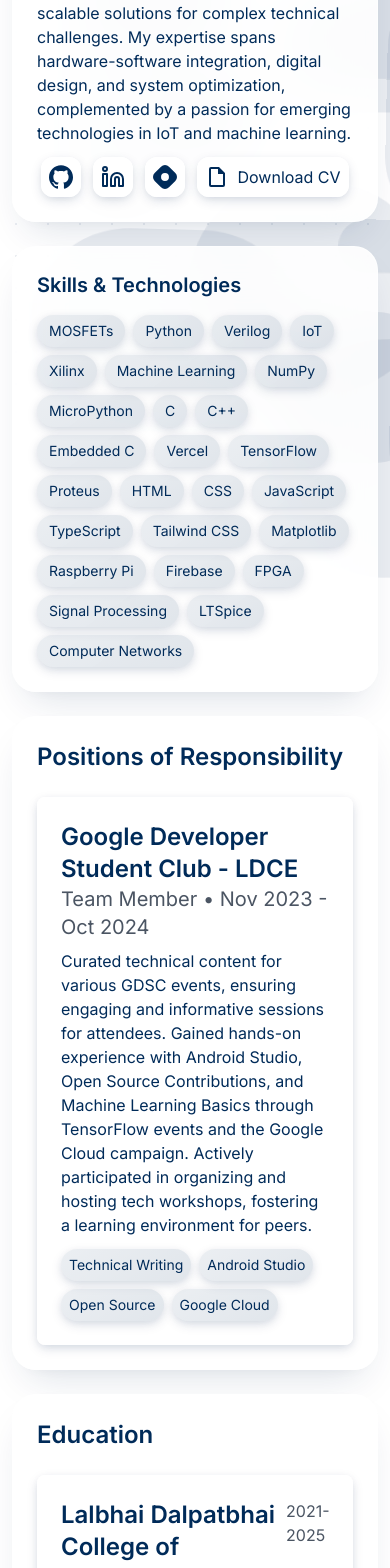
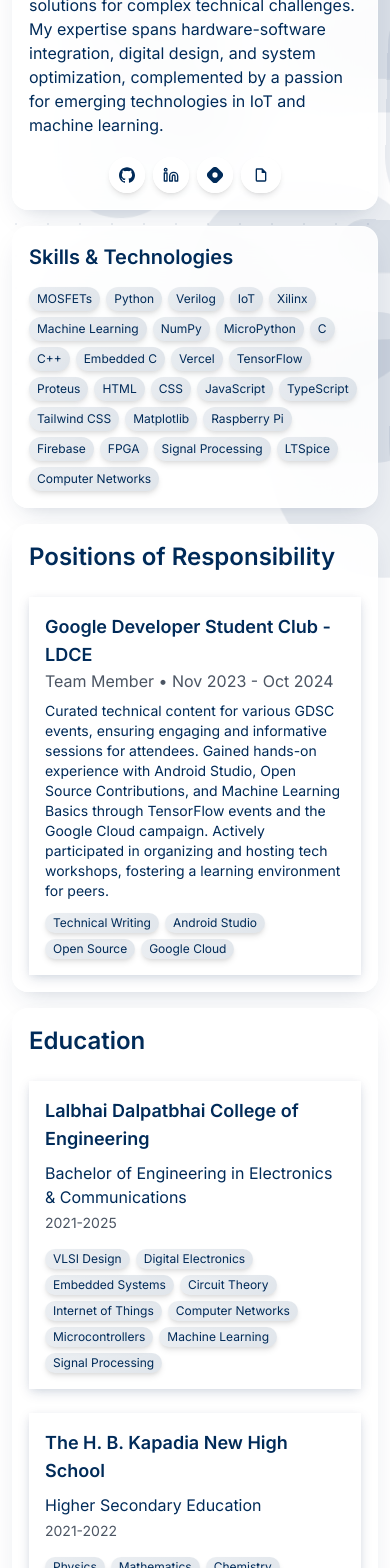
Before and after one commit to ayushilathiya/Portfolio, a Next.js app: page / in a window 390 px wide. Shown: the part 432-2000 px from the top of the page. Built offline with nearby package versions, Linux system fonts and the light colour scheme; no server answers.

Commit message:
Refactor SocialLinks component layout and styles; add Tailwind CSS configuration

```diff
--- a/app/about/page.tsx
+++ b/app/about/page.tsx
@@ -39,7 +39,9 @@ export default function AboutSection() {
             technologies in IoT and machine learning.
           </p>
 
-          <SocialLinks />
+          <div className="pt-2 w-full flex justify-center">
+            <SocialLinks />
+          </div>
         </div>
       </div>
 
@@ -48,14 +50,14 @@ export default function AboutSection() {
         <h2 className="text-xl sm:text-2xl font-semibold text-navy mb-4 sm:mb-8 text-left">
           Skills & Technologies
         </h2>
-        <div className="flex flex-wrap justify-start gap-2 sm:gap-4">
+        <div className="flex flex-wrap justify-start gap-1.5 sm:gap-2 md:gap-3">
           {skills.map((skill) => (
             <Link
               key={skill.name}
               href={skill.url}
               target="_blank"
               rel="noopener noreferrer"
-              className="skill-box text-sm sm:text-base px-3 sm:px-4 py-1.5 sm:py-2 hover:text-navy active:scale-95 transition-all duration-200">
+              className="skill-box text-xs sm:text-sm md:text-base px-2 sm:px-3 md:px-4 py-1 sm:py-1.5 hover:text-navy active:scale-95 transition-all duration-200">
               {skill.name}
             </Link>
           ))}
@@ -71,23 +73,25 @@ export default function AboutSection() {
           {responsibilities.map((pos, idx) => (
             <div
               key={idx}
-              className="p-6 rounded-lg bg-white/90 shadow-lg hover:shadow-xl transition-all duration-300 hover:-translate-y-1">
+              className="p-4 sm:p-6 rounded-lg bg-white/90 shadow-lg hover:shadow-xl transition-all duration-300 hover:-translate-y-1">
               <a
                 href={pos.link}
                 target="_blank"
                 rel="noopener noreferrer"
                 className="inline-block hover:text-navy transition-colors duration-300">
-                <h3 className="font-semibold text-2xl hover:underline">
+                <h3 className="font-semibold text-lg sm:text-xl md:text-2xl hover:underline">
                   {pos.title}
                 </h3>
               </a>
-              <p className="text-xl text-gray-600">
+              <p className="text-md sm:text-lg md:text-xl text-gray-600">
                 {pos.org} • {pos.period}
               </p>
-              <p className="mt-2">{pos.desc}</p>
-              <div className="flex flex-wrap gap-2 mt-3">
+              <p className="mt-2 text-sm sm:text-base">{pos.desc}</p>
+              <div className="flex flex-wrap gap-1.5 sm:gap-2 mt-3">
                 {pos.skills.map((skill, skillIdx) => (
-                  <span key={skillIdx} className="skill-box text-sm">
+                  <span
+                    key={skillIdx}
+                    className="skill-box text-xs sm:text-sm py-0.5 px-2 sm:py-1 sm:px-2.5">
                     {skill}
                   </span>
                 ))}
@@ -106,10 +110,10 @@ export default function AboutSection() {
           {education.map((edu, idx) => (
             <div
               key={idx}
-              className="p-6 rounded-lg bg-white/90 shadow-lg hover:shadow-xl transition-all duration-300 hover:-translate-y-1">
-              <div className="flex justify-between items-start mb-4">
+              className="p-4 sm:p-6 rounded-lg bg-white/90 shadow-lg hover:shadow-xl transition-all duration-300 hover:-translate-y-1">
+              <div className="flex flex-col sm:flex-row sm:justify-between sm:items-start mb-4 gap-1 sm:gap-0">
                 <div>
-                  <h3 className="font-semibold text-2xl">
+                  <h3 className="font-semibold text-lg sm:text-xl md:text-2xl">
                     <a
                       href={edu.website}
                       target="_blank"
@@ -118,13 +122,19 @@ export default function AboutSection() {
                       {edu.institution}
                     </a>
                   </h3>
-                  <p className="text-xl text-navy mt-2">{edu.degree}</p>
+                  <p className="text-md sm:text-lg text-navy mt-2">
+                    {edu.degree}
+                  </p>
                 </div>
-                <p className="text-gray-600">{edu.period}</p>
+                <p className="text-gray-600 text-sm sm:text-base">
+                  {edu.period}
+                </p>
               </div>
-              <div className="flex flex-wrap gap-2">
+              <div className="flex flex-wrap gap-1.5 sm:gap-2">
                 {edu.skills.map((skill, skillIdx) => (
-                  <span key={skillIdx} className="skill-box text-sm">
+                  <span
+                    key={skillIdx}
+                    className="skill-box text-xs sm:text-sm py-0.5 px-2 sm:py-1 sm:px-2.5">
                     {skill}
                   </span>
                 ))}
--- a/app/globals.css
+++ b/app/globals.css
@@ -11,7 +11,8 @@
 
 /* Loading Animation */
 @keyframes bounce {
-  0%, 100% {
+  0%,
+  100% {
     transform: translateY(0);
   }
   50% {
@@ -20,8 +21,12 @@
 }
 
 @keyframes typing {
-  from { width: 0 }
-  to { width: 100% }
+  from {
+    width: 0;
+  }
+  to {
+    width: 100%;
+  }
 }
 
 .loading-container {
@@ -53,7 +58,8 @@
 
 /* Enhanced Float Animation */
 @keyframes float {
-  0%, 100% {
+  0%,
+  100% {
     transform: translateY(0) rotate(0) scale(1);
   }
   50% {
@@ -75,7 +81,8 @@
 }
 
 @keyframes pulse {
-  0%, 100% {
+  0%,
+  100% {
     opacity: 0.25;
   }
   50% {
@@ -100,8 +107,7 @@
   white-space: nowrap;
   border-right: 3px solid var(--navy);
   width: 0;
-  animation: type-erase 12s steps(40, end) infinite,
-             blink 1s step-end infinite;
+  animation: type-erase 12s steps(40, end) infinite, blink 1s step-end infinite;
 }
 
 .text-navy {
@@ -142,14 +148,12 @@ html {
 }
 
 .shadow-xl {
-  box-shadow:
-    0 10px 30px -5px var(--shadow-color),
+  box-shadow: 0 10px 30px -5px var(--shadow-color),
     0 8px 15px -6px var(--shadow-color-light);
 }
 
 .shadow-lg {
-  box-shadow:
-    0 4px 12px -1px var(--shadow-color),
+  box-shadow: 0 4px 12px -1px var(--shadow-color),
     0 2px 8px -2px var(--shadow-color-light);
 }
 
@@ -159,10 +163,14 @@ html {
 
 @layer components {
   .skill-box {
-    @apply px-2 sm:px-3 py-1.5 text-sm rounded-full shadow-lg cursor-pointer
-           transition-all duration-300 hover:scale-110 hover:-translate-y-1
-           hover:shadow-xl;
-    background: linear-gradient(145deg, rgba(0, 43, 89, 0.08), rgba(0, 43, 89, 0.12));
+    @apply px-2 py-1 text-xs sm:text-sm rounded-full shadow-md cursor-pointer
+           transition-all duration-300 hover:scale-105 hover:-translate-y-0.5
+           hover:shadow-lg touch-manipulation active:scale-95;
+    background: linear-gradient(
+      145deg,
+      rgba(0, 43, 89, 0.08),
+      rgba(0, 43, 89, 0.12)
+    );
   }
 
   .skill-box:hover {
@@ -170,13 +178,12 @@ html {
   }
 
   .section-box {
-    @apply bg-white/90 rounded-3xl p-6 sm:p-8 backdrop-blur-xl mb-6
-           transition-all duration-500 hover:-translate-y-2
+    @apply bg-white/90 rounded-2xl sm:rounded-3xl p-4 sm:p-6 md:p-8 backdrop-blur-xl mb-4 sm:mb-6
+           transition-all duration-500 hover:-translate-y-1 sm:hover:-translate-y-2
            border border-white/50
-           hover:bg-white/95;
-    box-shadow:
-      0 20px 40px -15px var(--shadow-color),
-      0 10px 20px -15px var(--shadow-color-light);
+           hover:bg-white/95 touch-manipulation;
+    box-shadow: 0 12px 30px -10px var(--shadow-color),
+      0 8px 16px -10px var(--shadow-color-light);
   }
 
   .navy-graphics {
@@ -193,15 +200,23 @@ html {
   }
 
   .social-link {
-    @apply p-2 sm:p-3 rounded-xl bg-white/90 backdrop-blur-md
-           transition-all duration-300 hover:-translate-y-1.5 hover:rotate-[4deg];
-    box-shadow:
-      0 4px 12px -1px var(--shadow-color),
-      0 2px 8px -2px var(--shadow-color-light);
+    @apply flex items-center justify-center p-2 xs:p-2.5 sm:p-3
+           rounded-full sm:rounded-xl bg-white/90 backdrop-blur-md shadow-md
+           transition-all duration-300 hover:-translate-y-1 active:scale-95
+           min-w-[36px] min-h-[36px] xs:min-w-[40px] xs:min-h-[40px] sm:min-w-[44px] sm:min-h-[44px]
+           touch-manipulation focus:outline-none focus:ring-2 focus:ring-navy focus:ring-offset-2;
+  }
+
+  .social-link:hover {
+    @apply bg-navy text-white shadow-lg;
+  }
+
+  .social-link:active {
+    @apply bg-navy/90;
   }
 
   .typewriter {
-    @apply text-2xl sm:text-3xl;
+    @apply text-xl sm:text-2xl md:text-3xl;
   }
 }
 
@@ -255,16 +270,20 @@ html {
   0% {
     transform: translateX(-144px);
   }
-  15%, 25% {
+  15%,
+  25% {
     transform: translateX(-144px);
   }
-  40%, 50% {
+  40%,
+  50% {
     transform: translateX(-72px);
   }
-  65%, 75% {
+  65%,
+  75% {
     transform: translateX(0px);
   }
-  90%, 100% {
+  90%,
+  100% {
     transform: translateX(72px);
   }
 }
@@ -274,17 +293,24 @@ html {
 }
 
 @keyframes type-erase {
-  0%, 50% {
+  0%,
+  50% {
     width: 0;
   }
-  25%, 75% {
+  25%,
+  75% {
     width: 100%;
   }
 }
 
 @keyframes blink {
-  from, to { border-color: transparent }
-  50% { border-color: var(--navy) }
+  from,
+  to {
+    border-color: transparent;
+  }
+  50% {
+    border-color: var(--navy);
+  }
 }
 
 /* Loading Grid Animation */
@@ -323,15 +349,33 @@ html {
 }
 
 /* Ensure each cube has a slightly different animation delay */
-.loading-cube:nth-child(1) { animation-delay: 0s; }
-.loading-cube:nth-child(2) { animation-delay: 0.1s; }
-.loading-cube:nth-child(3) { animation-delay: 0.2s; }
-.loading-cube:nth-child(4) { animation-delay: 0.3s; }
-.loading-cube:nth-child(5) { animation-delay: 0.4s; }
-.loading-cube:nth-child(6) { animation-delay: 0.5s; }
-.loading-cube:nth-child(7) { animation-delay: 0.6s; }
-.loading-cube:nth-child(8) { animation-delay: 0.7s; }
-.loading-cube:nth-child(9) { animation-delay: 0.8s; }
+.loading-cube:nth-child(1) {
+  animation-delay: 0s;
+}
+.loading-cube:nth-child(2) {
+  animation-delay: 0.1s;
+}
+.loading-cube:nth-child(3) {
+  animation-delay: 0.2s;
+}
+.loading-cube:nth-child(4) {
+  animation-delay: 0.3s;
+}
+.loading-cube:nth-child(5) {
+  animation-delay: 0.4s;
+}
+.loading-cube:nth-child(6) {
+  animation-delay: 0.5s;
+}
+.loading-cube:nth-child(7) {
+  animation-delay: 0.6s;
+}
+.loading-cube:nth-child(8) {
+  animation-delay: 0.7s;
+}
+.loading-cube:nth-child(9) {
+  animation-delay: 0.8s;
+}
 
 .cube-loader {
   display: grid;
@@ -350,7 +394,8 @@ html {
 }
 
 @keyframes cube-bounce {
-  0%, 100% {
+  0%,
+  100% {
     transform: translateY(0) scale(1);
   }
   50% {
@@ -359,12 +404,30 @@ html {
 }
 
 /* Animation delays for each block */
-.cube-block:nth-child(1) { animation-delay: 0.0s; }
-.cube-block:nth-child(2) { animation-delay: 0.1s; }
-.cube-block:nth-child(3) { animation-delay: 0.2s; }
-.cube-block:nth-child(4) { animation-delay: 0.3s; }
-.cube-block:nth-child(5) { animation-delay: 0.4s; }
-.cube-block:nth-child(6) { animation-delay: 0.5s; }
-.cube-block:nth-child(7) { animation-delay: 0.6s; }
-.cube-block:nth-child(8) { animation-delay: 0.7s; }
-.cube-block:nth-child(9) { animation-delay: 0.8s; }
+.cube-block:nth-child(1) {
+  animation-delay: 0s;
+}
+.cube-block:nth-child(2) {
+  animation-delay: 0.1s;
+}
+.cube-block:nth-child(3) {
+  animation-delay: 0.2s;
+}
+.cube-block:nth-child(4) {
+  animation-delay: 0.3s;
+}
+.cube-block:nth-child(5) {
+  animation-delay: 0.4s;
+}
+.cube-block:nth-child(6) {
+  animation-delay: 0.5s;
+}
+.cube-block:nth-child(7) {
+  animation-delay: 0.6s;
+}
+.cube-block:nth-child(8) {
+  animation-delay: 0.7s;
+}
+.cube-block:nth-child(9) {
+  animation-delay: 0.8s;
+}
--- a/components/SocialLinks.tsx
+++ b/components/SocialLinks.tsx
@@ -4,7 +4,7 @@ import Link from "next/link";
 
 export function SocialLinks() {
   return (
-    <div className="flex space-x-3 sm:space-x-4">
+    <div className="flex flex-wrap justify-center gap-2 xs:gap-3 sm:gap-4">
       {[
         {
           icon: SiGithub,
@@ -33,20 +33,24 @@ export function SocialLinks() {
         },
         {
           icon: ({ className }: { className: string }) => (
-            <div className="flex items-center gap-2">
+            <div className="flex items-center gap-1 xs:gap-2">
               <svg
                 viewBox="0 0 24 24"
                 className={className}
                 fill="currentColor">
                 <path d="M14 2H6a2 2 0 0 0-2 2v16a2 2 0 0 0 2 2h12a2 2 0 0 0 2-2V8l-6-6zm4 18H6V4h7v5h5v11z" />
               </svg>
-              <span>Download CV</span>
+              <span className="hidden xs:inline text-xs sm:text-sm whitespace-nowrap">
+                Download CV
+              </span>
             </div>
           ),
           href: "/docs/Ayushi_Lathiya_CV.pdf",
           download: true,
           target: "_blank",
           rel: "noopener noreferrer",
+          label: "Download Resume",
+          className: "px-3 xs:px-4",
         },
       ].map((social, index) => (
         <a
@@ -55,9 +59,9 @@ export function SocialLinks() {
           target={social.target}
           rel={social.rel}
           download={social.download}
-          className="social-link"
+          className={`social-link ${social.className || ""}`}
           aria-label={social.label}>
-          <social.icon className="w-6 h-6" />
+          <social.icon className="w-4 h-4 xs:w-5 xs:h-5 sm:w-6 sm:h-6" />
         </a>
       ))}
     </div>
```
Also changed, not shown: app/blog/page.tsx (+19 -16 lines), app/projects/page.tsx (+20 -14 lines), components/Contact.tsx (+19 -15 lines), tailwind.config.js (added, +81 -0 lines).
